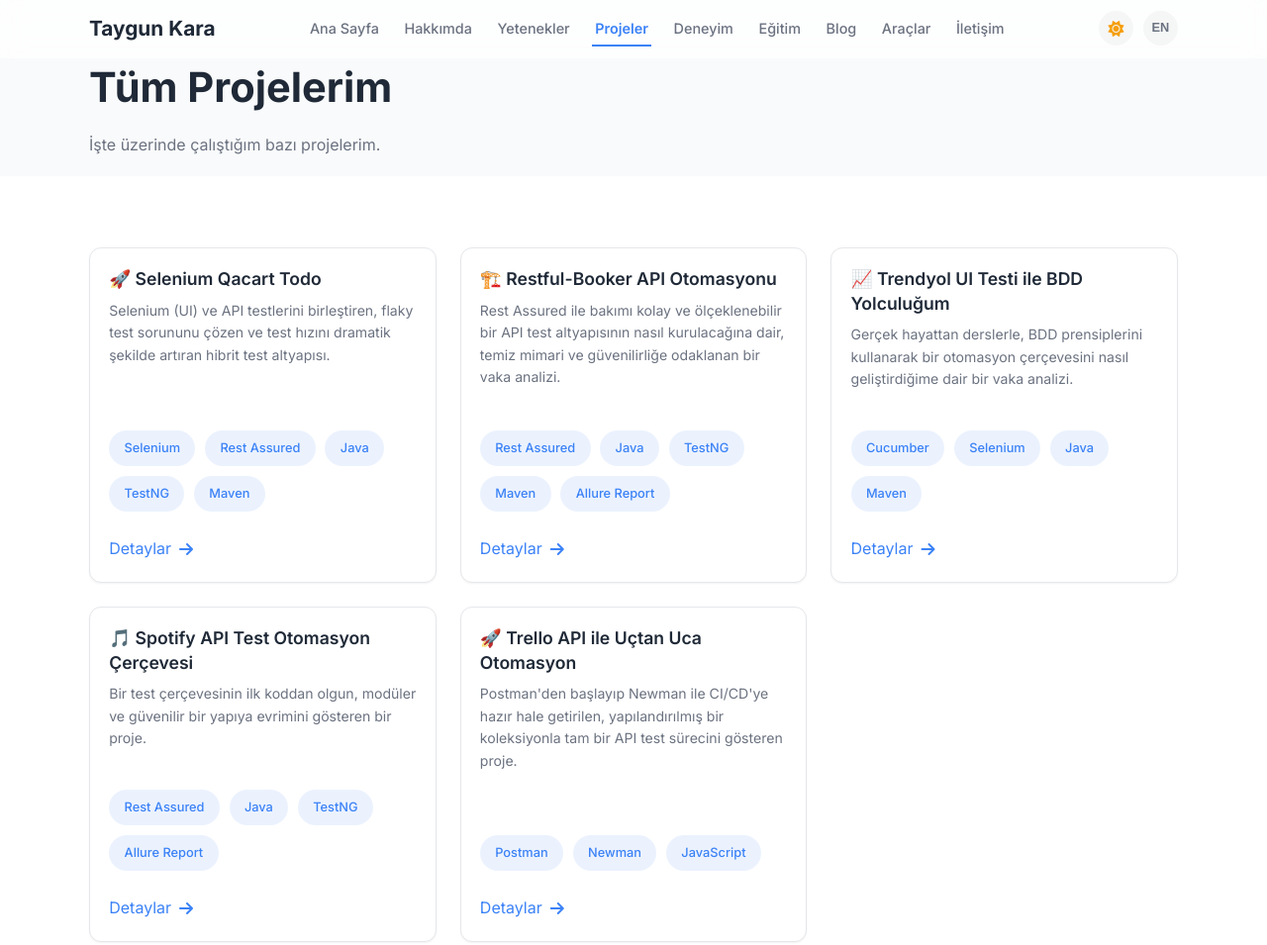
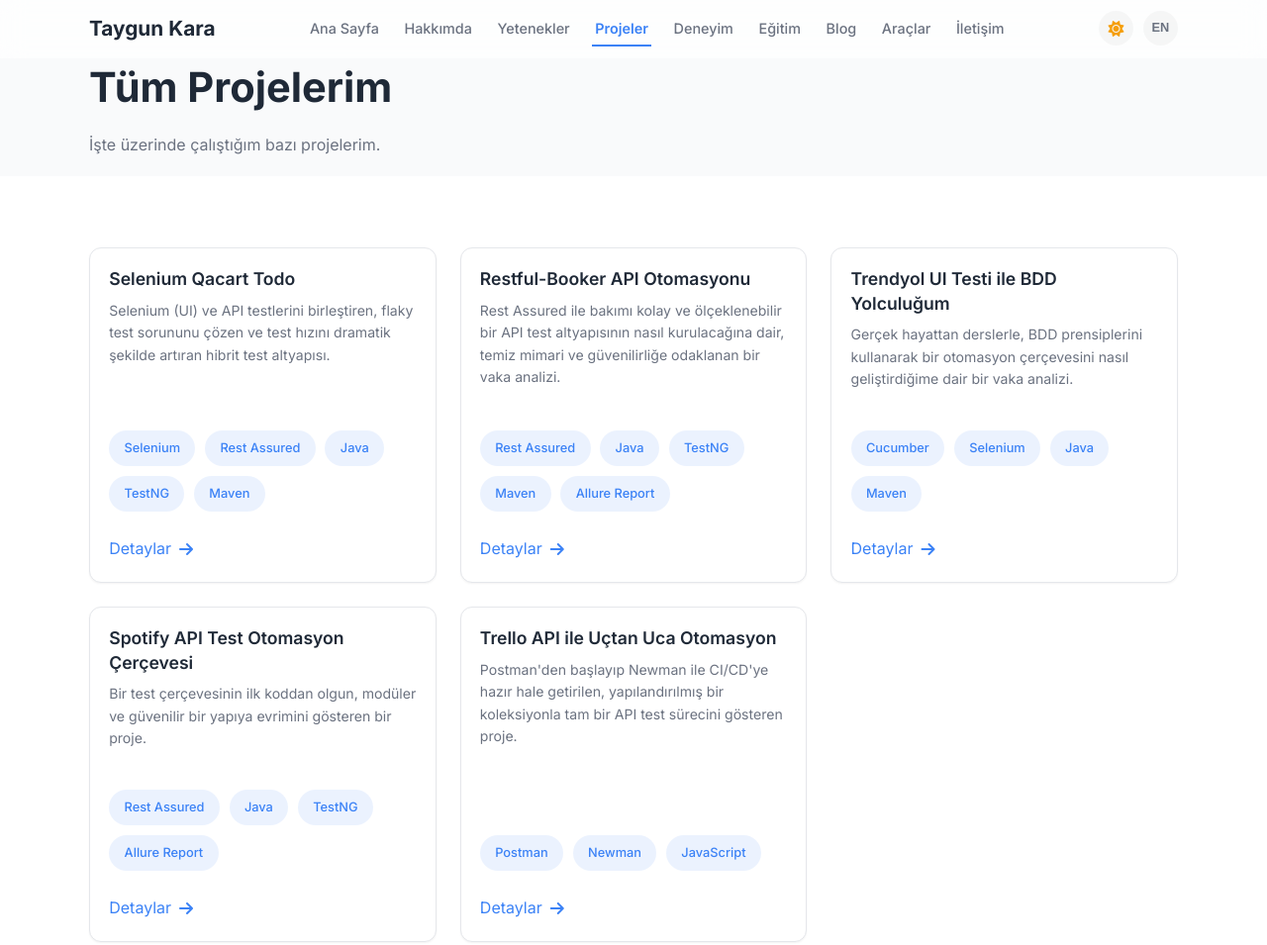
Before and after one commit to taygunkara/taygunkara.github.io, a plain HTML site: page pages/projects.html in a window 1280 px wide. Shown: the top 955 px of the page at 99% size. Drawn offline with Linux system fonts and the light colour scheme.

Commit message:
Update projects.html

```diff
--- a/pages/projects.html
+++ b/pages/projects.html
@@ -66,7 +66,7 @@
                        <!-- Proje Kartı 1: Selenium Hybrid Framework -->
                        <a href="./projects/selenium-qacart-todo-projesi.html" class="card">
                            <div class="card-content">
-                               <h3>🚀 <span data-translate="projectCardSeleniumTitle">Hybrid Test Framework (Selenium + API)</span></h3>
+                               <h3><span data-translate="projectCardSeleniumTitle">Hybrid Test Framework (Selenium + API)</span></h3>
                                <p data-translate="projectCardSeleniumDesc">A robust hybrid test framework combining Selenium (UI) and API testing to overcome flaky tests and dramatically increase execution speed.</p>
                                <div class="tech-stack">
                                    <span data-translate="techSelenium">Selenium</span>
@@ -85,7 +85,7 @@
                        <!-- Proje Kartı 2: Rest Assured API Architecture -->
                        <a href="./projects/rest-assured-api-framework-projesi.html" class="card">
                            <div class="card-content">
-                               <h3>🏗️ <span data-translate="projectCardRestAssuredTitle">Scalable API Test Architecture</span></h3>
+                               <h3><span data-translate="projectCardRestAssuredTitle">Scalable API Test Architecture</span></h3>
                                <p data-translate="projectCardRestAssuredDesc">A case study on building a maintainable and scalable API test framework with Rest Assured, focusing on clean architecture and reliability.</p>
                                <div class="tech-stack">
                                     <span data-translate="techRestAssured">Rest Assured</span>
@@ -104,7 +104,7 @@
                        <!-- Proje Kartı 3: BDD Cucumber -->
                        <a href="./projects/bdd-cucumber-trendyol-projesi.html" class="card">
                            <div class="card-content">
-                               <h3>📈 <span data-translate="projectCardCucumberTitle">My BDD Journey with Trendyol UI Testing</span></h3>
+                               <h3><span data-translate="projectCardCucumberTitle">My BDD Journey with Trendyol UI Testing</span></h3>
                                <p data-translate="projectCardCucumberDesc">A case study on evolving a BDD framework, learning from real-world mistakes to build a robust and reliable automation solution.</p>
                                <div class="tech-stack">
                                    <span data-translate="techCucumber">Cucumber</span>
@@ -122,7 +122,7 @@
                        <!-- Proje Kartı 4: Spotify API -->
                        <a href="./projects/spotify-api-test-projesi.html" class="card">
                            <div class="card-content">
-                               <h3>🎵 <span data-translate="projectCardSpotifyTitle">Spotify API Test Automation</span></h3>
+                               <h3><span data-translate="projectCardSpotifyTitle">Spotify API Test Automation</span></h3>
                                <p data-translate="projectCardSpotifyDesc">A project showcasing the evolution of a test framework, from initial code to a mature, modular, and reliable structure.</p>
                                <div class="tech-stack">
                                    <span data-translate="techRestAssured">Rest Assured</span>
@@ -140,7 +140,7 @@
                        <!-- Proje Kartı 5: Trello API -->
                        <a href="./projects/trello-api-projesi.html" class="card">
                            <div class="card-content">
-                               <h3>🚀 <span data-translate="projectCardTrelloTitle">End-to-End Trello API Automation</span></h3>
+                               <h3><span data-translate="projectCardTrelloTitle">End-to-End Trello API Automation</span></h3>
                                <p data-translate="projectCardTrelloDesc">From Postman to a CI/CD-ready suite, this project demonstrates a full end-to-end API testing process using Newman and structured collections.</p>
                                <div class="tech-stack">
                                    <span>Postman</span>
```
